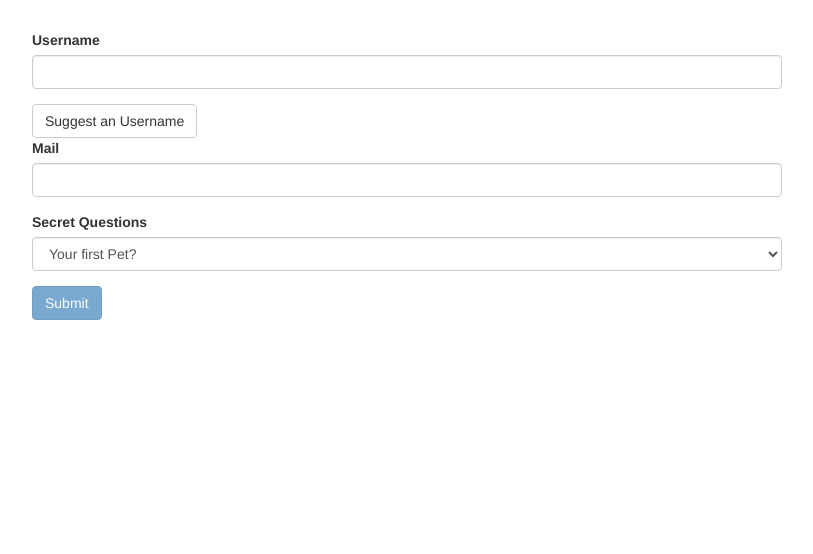
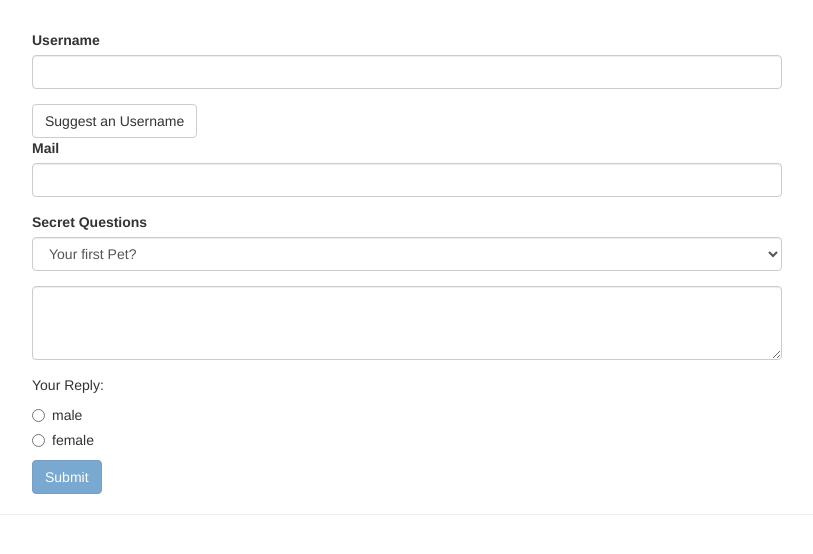
Before and after one commit to hashinikavi/Angular_forms, an Angular app: page / in a window 1280 px wide. Shown: the top 554 px of the page, without its empty margins (233-1046 px from the left). Built offline with nearby package versions, Linux system fonts and the light colour scheme.

Commit message:
last commit

```diff
--- a/src/app/app.component.html
+++ b/src/app/app.component.html
@@ -2,7 +2,9 @@
   <div class="row">
     <div class="col-xs-12 col-sm-10 col-md-8 col-sm-offset-1 col-md-offset-2">
       <form (ngSubmit) = "onSubmit()" #f="ngForm">
-        <div id="user-data">
+        <div id="user-data"
+          ngModelGroup="userData"
+          #userData="ngModelGroup">
           <div class="form-group">
             <label for="username">Username</label>
             <input
@@ -14,7 +16,8 @@
               required
             >
           </div>
-          <button class="btn btn-default" type="button">Suggest an Username</button>
+          <button class="btn btn-default" type="button"
+          (click)="suggestUserName()">Suggest an Username</button>
           <div class="form-group">
             <label for="email">Mail</label>
             <input
@@ -28,8 +31,8 @@
               #email="ngModel">
               <span class="help-block" *ngIf="!email.valid && email.touched">Please enter valid email!</span>
           </div>
-
         </div>
+        <p *ngIf="!userData.valid && userData.touched">User Data is invalid!</p>
         <div class="form-group">
           <label for="secret">Secret Questions</label>
           <select
@@ -42,6 +45,25 @@
             <option value="teacher">Your first teacher?</option>
           </select>
         </div>
+        <div class="form-group">
+          <textarea
+          name="questionAnswer"
+          rows="3"
+          [(ngModel)]="answer"
+          class="form-control"></textarea>
+        </div>
+        <p>Your Reply: {{ answer }}</p>
+        <div class="radio" *ngFor="let gender of genders">
+            <label>
+              <input
+              type="radio"
+              name="gender"
+              ngModel
+              [value]="gender"
+              required>
+              {{gender}}
+            </label>
+        </div>
         <button
           class="btn btn-primary"
           type="submit"
@@ -49,4 +71,15 @@
       </form>
     </div>
   </div>
+  <hr>
+  <div class="row" *ngIf = "submitted">
+    <div class="col-xs-12">
+      <h3>Your Data</h3>
+      <p>Username: {{user.username}}</p>
+      <p>Mail:{{user.email}} </p>
+      <p>Secret Question:Your first {{user.secretQuestion}} </p>
+      <p>Answer:{{user.answer}} </p>
+      <p>Gender:{{user.gender}}  </p>
+    </div>
+  </div>
 </div>
--- a/src/app/app.component.ts
+++ b/src/app/app.component.ts
@@ -9,9 +9,34 @@
 export class AppComponent {
   @ViewChild('f') signupForm: NgForm;
   defaultQuestion = 'pet';
+  answer='';
+  genders = ['male', 'female'];
+  user = {
+    username:'',
+    email:'',
+    secretQuestion:'',
+    answer:'',
+    gender:''
+  };
+  submitted=false;
 
   suggestUserName() {
     const suggestedName = 'Superuser';
+    // this.signupForm.setValue({
+    //   userData:{
+    //     username: suggestedName,
+    //     email:''
+    //   },
+    //   secret:'pet',
+    //   questionAnswer: '',
+    //   gender:'male'
+    // });
+
+    this.signupForm.form.patchValue({
+      userData:{
+        username:suggestedName
+      }
+    });
   }
 
   // onSubmit(form: NgForm){
@@ -19,6 +44,13 @@
   // }
 
   onSubmit(){
-    console.log(this.signupForm);
+    this.submitted = true;
+    this.user.username = this.signupForm.value.userData.username;
+    this.user.email = this.signupForm.value.userData.email;
+    this.user.secretQuestion= this.signupForm.value.secret;
+    this.user.answer = this.signupForm.value.questionAnswer;
+    this.user.gender = this.signupForm.value.gender;
+
+    this.signupForm.reset();
   }
 }
```
